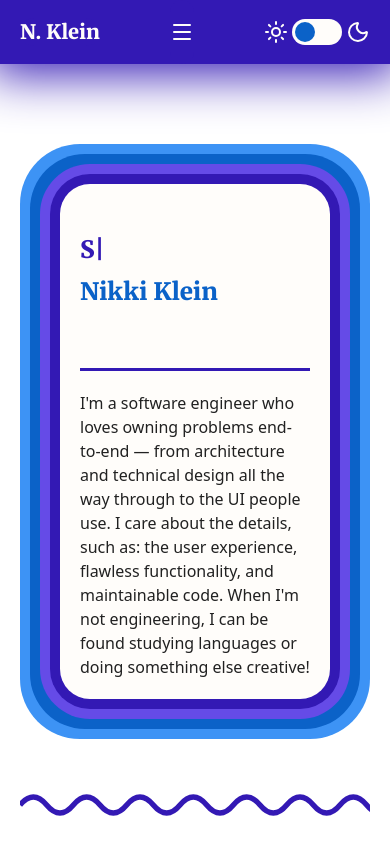
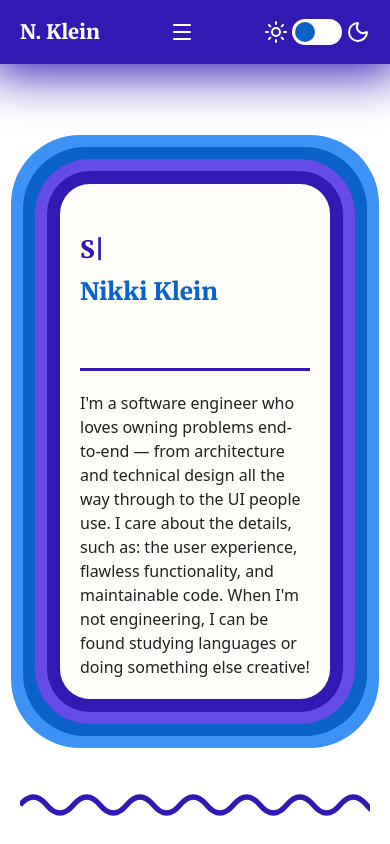
Before and after one commit to kleinlikecalvin/klein_like_calvin_next, a Next.js app: page / in a window 390 px wide. Shown: the top 844 px of the page. Built offline with nearby package versions, Linux system fonts and the light colour scheme.

Commit message:
Adds a mobile version of MultiColorContainer

```diff
--- a/app/components/MultiColorContainer.tsx
+++ b/app/components/MultiColorContainer.tsx
@@ -8,10 +8,10 @@ export default function MultiColorContainer({
   children: ReactNode;
 }) {
   return (
-    <div className="MultiColorContainer border-one multi-color-container bg-accent-one my-0 rounded-[60px] hover:shadow-[0_0_0_60px_var(--color-accent-one)] lg:my-10">
-      <div className="border-two multi-color-container bg-special-two rounded-[55px] hover:shadow-[0_0_0_45px_var(--color-special-two)]">
-        <div className="border-three multi-color-container bg-accent-two rounded-[50px] hover:shadow-[0_0_0_30px_var(--color-accent-two)]">
-          <div className="border-four multi-color-container bg-special-one rounded-[40px] hover:shadow-[0_0_0_15px_var(--color-special-one)]">
+    <div className="MultiColorContainer border-one multi-color-container bg-accent-one my-0 rounded-[60px] max-lg:shadow-[0_0_0_9px_var(--color-accent-one)] lg:my-10 lg:hover:shadow-[0_0_0_60px_var(--color-accent-one)]">
+      <div className="border-two multi-color-container bg-special-two rounded-[55px] max-lg:shadow-[0_0_0_7px_var(--color-special-two)] lg:hover:shadow-[0_0_0_45px_var(--color-special-two)]">
+        <div className="border-three multi-color-container bg-accent-two rounded-[50px] max-lg:shadow-[0_0_0_5px_var(--color-accent-two)] lg:hover:shadow-[0_0_0_30px_var(--color-accent-two)]">
+          <div className="border-four multi-color-container bg-special-one rounded-[40px] max-lg:shadow-[0_0_0_3px_var(--color-special-one)] lg:hover:shadow-[0_0_0_15px_var(--color-special-one)]">
             {children}
           </div>
         </div>
```
